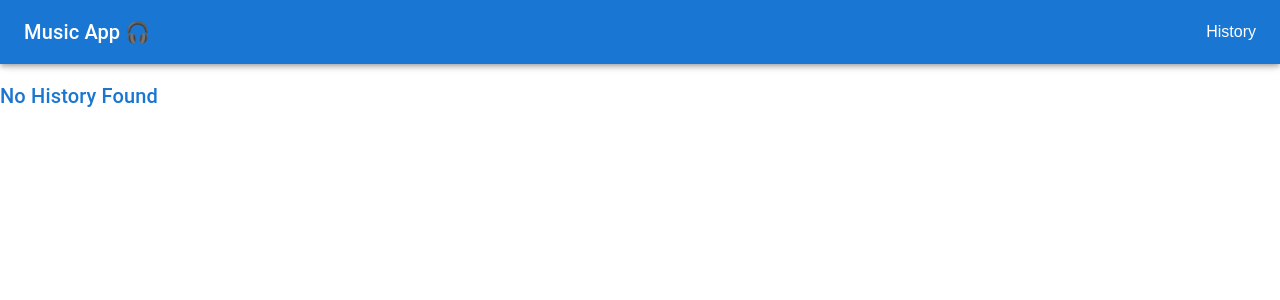
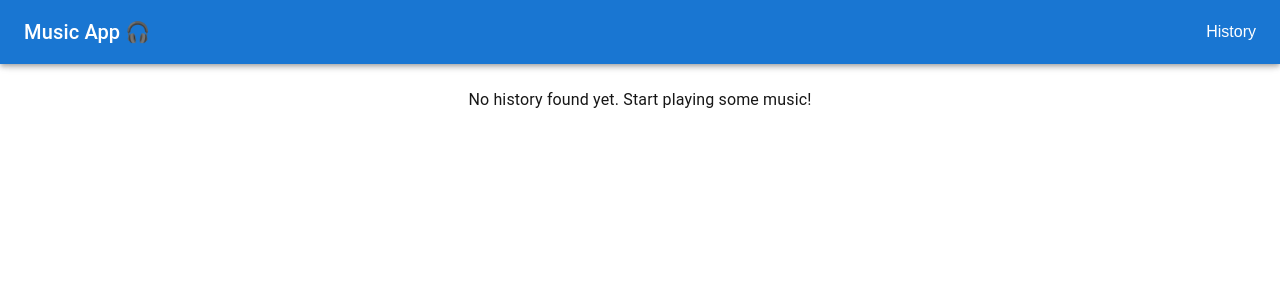
Before and after one commit to ishanrohatgi/music-app, a Next.js app: page /history in a window 1280 px wide. Shown: the top 300 px of the page. Built offline with nearby package versions, Linux system fonts and the light colour scheme; what @mui/material-nextjs would draw is missing.

Commit message:
release 1.0

```diff
--- a/src/app/history/page.tsx
+++ b/src/app/history/page.tsx
@@ -1,38 +1,36 @@
 "use client";
-import { useEffect, useState } from "react";
-import { Box, Typography, Grid } from "@mui/material";
+
+import { useSelector } from "react-redux";
+import { RootState } from "@/store/store";
+import Grid from "@mui/material/Unstable_Grid2"; // ✅ use Grid2
 import MusicCard from "@/components/MusicCard";
+import { Typography, Box } from "@mui/material";
 
-export default function History() {
-  const [history, setHistory] = useState([]);
-
-  useEffect(() => {
-    const stored = localStorage.getItem("history");
-    if (stored) {
-      setHistory(JSON.parse(stored));
-    }
-  }, []);
+export default function HistoryPage() {
+  const history = useSelector((state: RootState) => state.home.history);
 
   return (
-    <div className="mt-[80px]">
-      <Box>
-        <Typography
-          variant="h6"
-          sx={{ mb: 2, color: history.length ? "secondary.main" : "primary.main" }}
-        >
-          {history.length
-            ? `📜 Your History (${history.length})`
-            : "No History Found"}
+    <Box sx={{ p: 3 }}>
+      <Typography
+        variant="h5"
+        sx={{ mb: 2, textAlign: "center", fontWeight: "bold" }}
+      >
+        Your Watch History 🎵
+      </Typography>
+
+      {history.length === 0 ? (
+        <Typography sx={{ textAlign: "center", mt: 4 }}>
+          No history found yet. Start playing some music!
         </Typography>
-
+      ) : (
         <Grid container spacing={2} justifyContent="center">
           {history.map((item, i) => (
-            <Grid item key={i} xs={12} sm={6} md={4} lg={3}>
+            <Grid xs={12} sm={6} md={4} lg={3} key={i}>
               <MusicCard item={item} />
             </Grid>
           ))}
         </Grid>
-      </Box>
-    </div>
+      )}
+    </Box>
   );
 }
```
